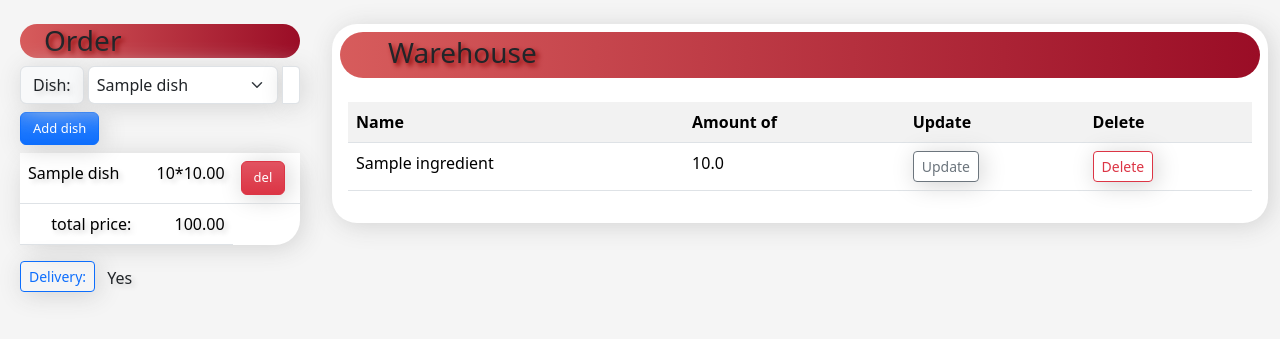
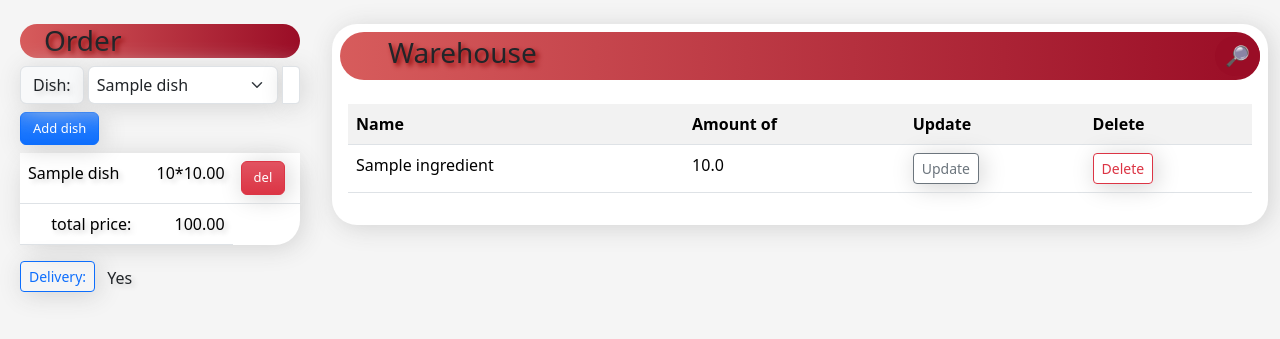
Before and after one commit to Terrrya/Cafe, a Django app: template templates/cafe/ingredient_list.html in a window 1280 px wide. Shown: the top 339 px of the page. Run offline with Django 4.2, Linux system fonts and the light colour scheme; a user stored in the database is signed in; tables that the repository leaves empty hold one stand-in row (values such as "Sample post"); the template is opened without the code that fills it: values that come from a table or form of the project are taken from there, most other values are stand-ins (such as "Sample title", 1, 10 or a date in 2020).

Commit message:
Implement search in ingredients list template

```diff
--- a/templates/cafe/ingredient_list.html
+++ b/templates/cafe/ingredient_list.html
@@ -1,8 +1,14 @@
 {% extends "base.html" %}
 {% block content %}
   <div class="card border-0 mt-4">
-    <div class="card-top pt-1 m-2">
-     <h3 class="px-5">Warehouse</h3>
+    <div class="card-top pt-1 m-2 d-flex flex-row justify-content-between">
+      <h3 class="ps-5">Warehouse</h3>
+      <h5 class="p-0 mb-1">
+      <form class="search" type="search">
+        {{ search_form }}
+        <input class="search icon" type="submit" value="&#128270;">
+      </form>
+      </h5>
     </div>
     <div class="card-body">
       <table class="table table-striped">
```
Also changed, not shown: cafe/views/ingredient_views.py (+6 -2 lines).
